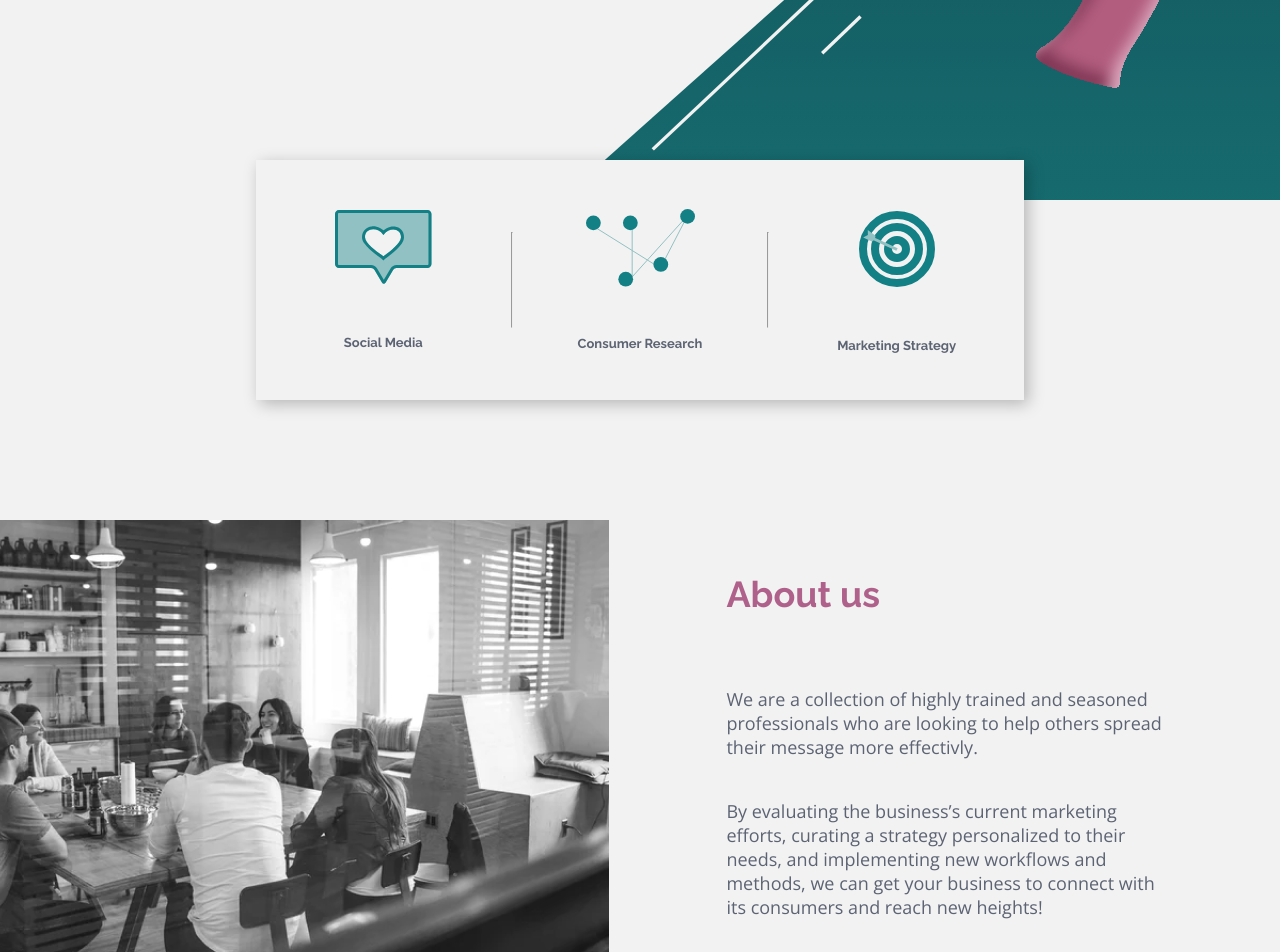
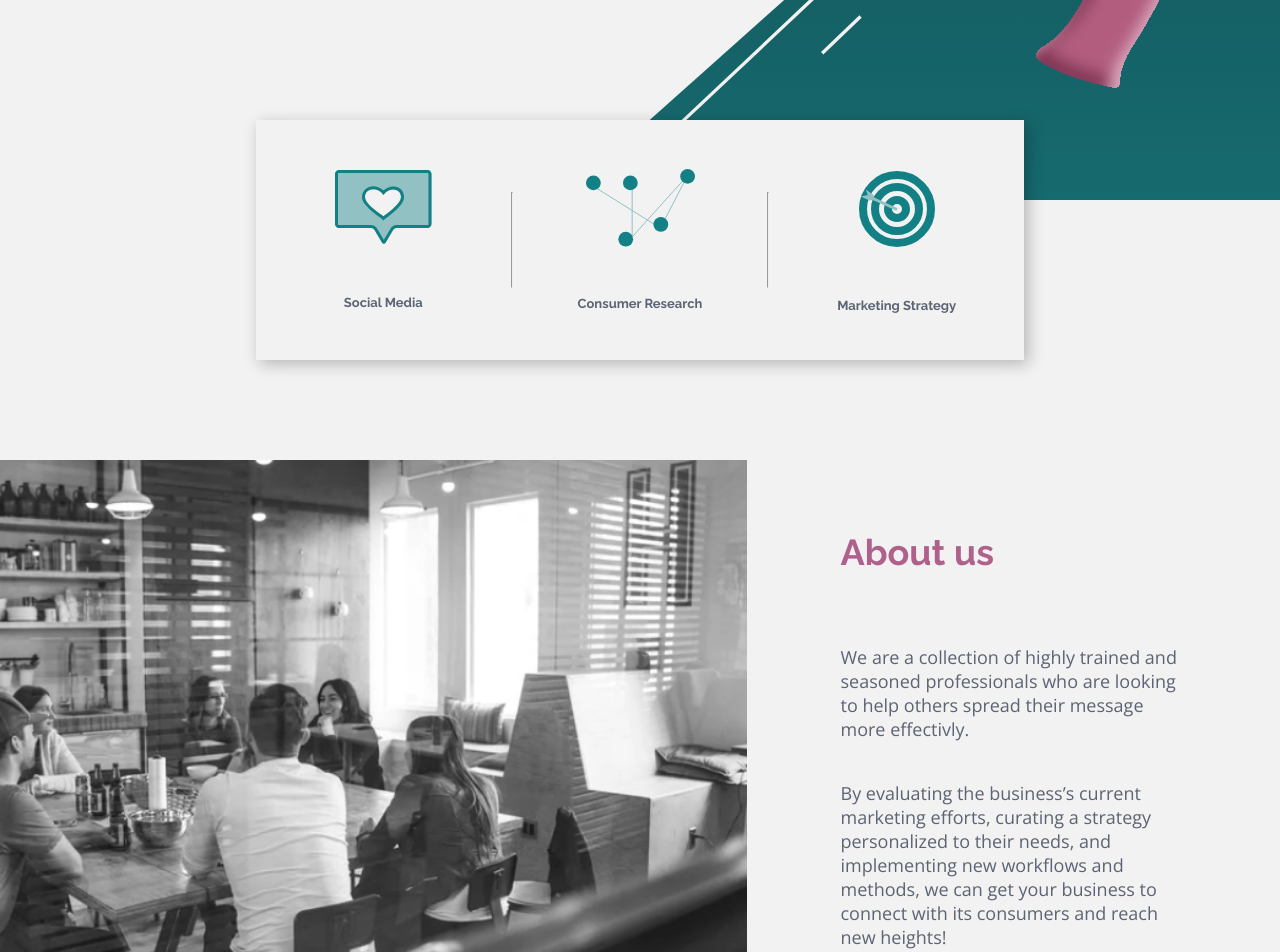
Before and after one commit to farahwamer/wamers-marketing-consultancy, a React (Create React App) app: page / in a window 1280 px wide. Shown: the part 600-1552 px from the top of the page. Built offline with nearby package versions, Linux system fonts and the light colour scheme.

Commit message:
fixed page heights of About page

```diff
--- a/public/index.html
+++ b/public/index.html
@@ -8,7 +8,7 @@
       name="description"
       content="Wamers marketing consultancy can help you take your business to the next level."
     />
-    <link rel="icon" href="%PUBLIC_URL%/favicon.png" />
+    <link rel="icon" href="%PUBLIC_URL%/logo.png" />
     <link rel="manifest" href="%PUBLIC_URL%/manifest.json" />
     <link rel="preconnect" href="https://fonts.gstatic.com" />
     <link
--- a/src/styles/About.css
+++ b/src/styles/About.css
@@ -6,12 +6,15 @@
 
 .about-container {
   display: flex;
-  padding-top: 15vh;
+  /* margin-top: 15vh; */
   justify-content: space-between;
+  height: 100vh;
+  align-items: center;
 }
 
 .about-container img {
   border-bottom: 11px solid #138085;
+  height: 75%;
 }
 
 .about-text-container {
--- a/src/styles/Contact.css
+++ b/src/styles/Contact.css
@@ -9,6 +9,7 @@
   display: flex;
   justify-content: space-between;
   padding: 10vh 0;
+  background-color: #f2f2f2;
 }
 
 .form-container {
--- a/src/styles/Services.css
+++ b/src/styles/Services.css
@@ -11,7 +11,7 @@
   height: 30vh;
   box-shadow: 4px 4px 15px rgba(0, 0, 0, 0.25);
   margin: auto;
-  margin-top: -5vh;
+  margin-top: -10vh;
 }
 
 .service {
```
Also changed, not shown: public/logo.png (added), src/assets/strategy.svg.
